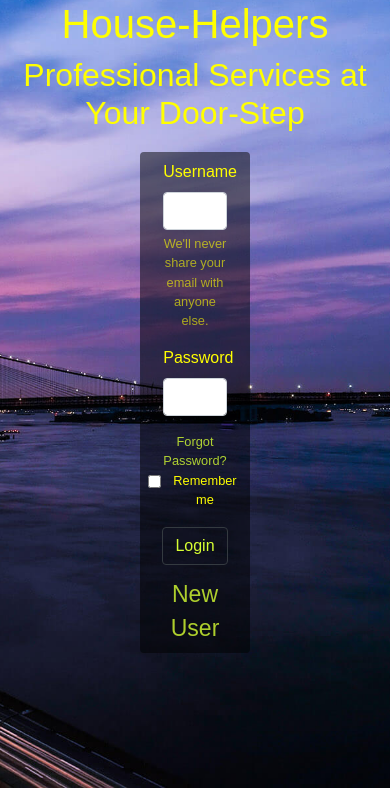
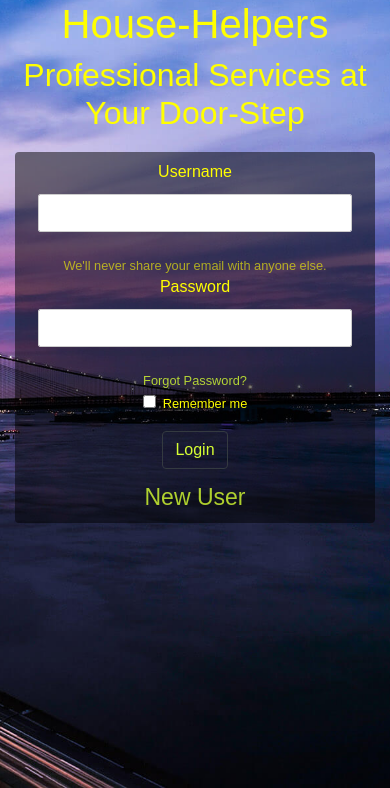
Before and after one commit to mehtanansh/Django-Project-HouseHelpers-Internship-on-Web-Development, a Django app: template Houses/templates/Houses/SignIn.html in a window 390 px wide. Shown: the part 56-844 px from the top of the page. Run offline with Django 3.2, Linux system fonts and the light colour scheme; the template is opened without the code that fills it, so the values that code supplies are empty; some libraries are stand-ins or nearby versions.

Commit message:
RESPONSIVE SIGNIN

```diff
--- a/Houses/templates/Houses/SignIn.html
+++ b/Houses/templates/Houses/SignIn.html
@@ -3,27 +3,52 @@
 {% block content %}
 <link rel="stylesheet" href="https://cdnjs.cloudflare.com/ajax/libs/font-awesome/4.7.0/css/font-awesome.min.css">
 <link rel="stylesheet" type="text/css" href="{% static 'Houses/STYLE2.css' %}">
+<style>
+  label {
+  margin-bottom: 10px;
+  display: inline-block;
+}
+
+input[type=text]{
+  margin-right: 20px;
+  margin-bottom: 20px;
+  padding: 4px;
+  border: 1px solid #ccc;
+  border-radius: 2px;
+  display: inline-block;
+}
+
+input[type=password] {
+  margin-right: 20px;
+  margin-bottom: 20px;
+  padding: 4px;
+  border: 1px solid #ccc;
+  border-radius: 2px;
+  display: inline-block;
+}
+</style>
 <body>
     <center>
     <div class="container">
     <h1>House-Helpers</h1>
     <h2>Professional Services at Your Door-Step</h2></div>
-    <form method="POST" style="padding-top: 3vw;">
+    <div class="container">
+    <form method="POST" style="padding-top: 3vw;max-width: 600px;">
       {% csrf_token %}
-      <fieldset style="width: 28vw;background: rgba(0,0,0,0.5);padding: 2vw;border-radius: 1vw;" class="form-group">
+      <fieldset style="background: rgba(0,0,0,0.5);padding: 2vw;border-radius: 1vw;" class="form-group">
       {% for message in messages %}
       <div>
         <strong>{{ message }}</strong>
       </div><br>
     {% endfor %}
-      <div class="form-group col-auto">
-        <label for="exampleInputEmail1">Username</label>
-        <input type="text" class="form-control  col-lg-5" id="username" required name="username">
-        <small id="emailHelp" class="form-text" style="opacity: 0.6">We'll never share your email with anyone else.</small>
+      <div class="col-sm-6">
+        <label for="username" >Username</label>
+        <input type="text" class="form-control" id="username" required name="username">
       </div>
-      <div class="form-group col-auto">
-        <label for="exampleInputPassword1">Password</label>
-        <input type="password" class="form-control  col-lg-5" required id="Password" name="password">
+      <small id="emailHelp" class="form-text" style="opacity: 0.6">We'll never share your email with anyone else.</small>
+      <div  class="col-sm-6">
+        <label for="password">Password</label>
+        <input type="password" class="form-control" id="password" required name="password">
       </div>
       <small class="form-text" style="opacity: 0.8;"><a href="{% url 'Password_Reset_User' %}" style="color: #D7FF33">Forgot Password?</a></small>
       <div class="form-group form-check">
@@ -31,7 +56,10 @@
         <label class="form-check-label" for="exampleCheck1" style="size:1vw;">Remember me</label></small>
       </div>
       <button type="submit" class="btn btn btn-outline-dark" style="color: #D7FF33;">Login</button>
-      <big class="form-text" style="opacity: 0.8;padding-top:2vw;"><a style="color: #D7FF33;" href="{% url 'SignUp-User' %}"><big>New User</a></big>
+      <big class="form-text" style="opacity: 0.8;padding-top:2vw;"><a style="color: #D7FF33;" href="{% url 'SignUp-User' %}"><big>New User
+      </a>
+    </big>
+    </div>
     </fieldset></form>
     </center>
 </body>
```
Also changed, not shown: Houses/templates/Houses/SignUp.html (+9 -5 lines).
